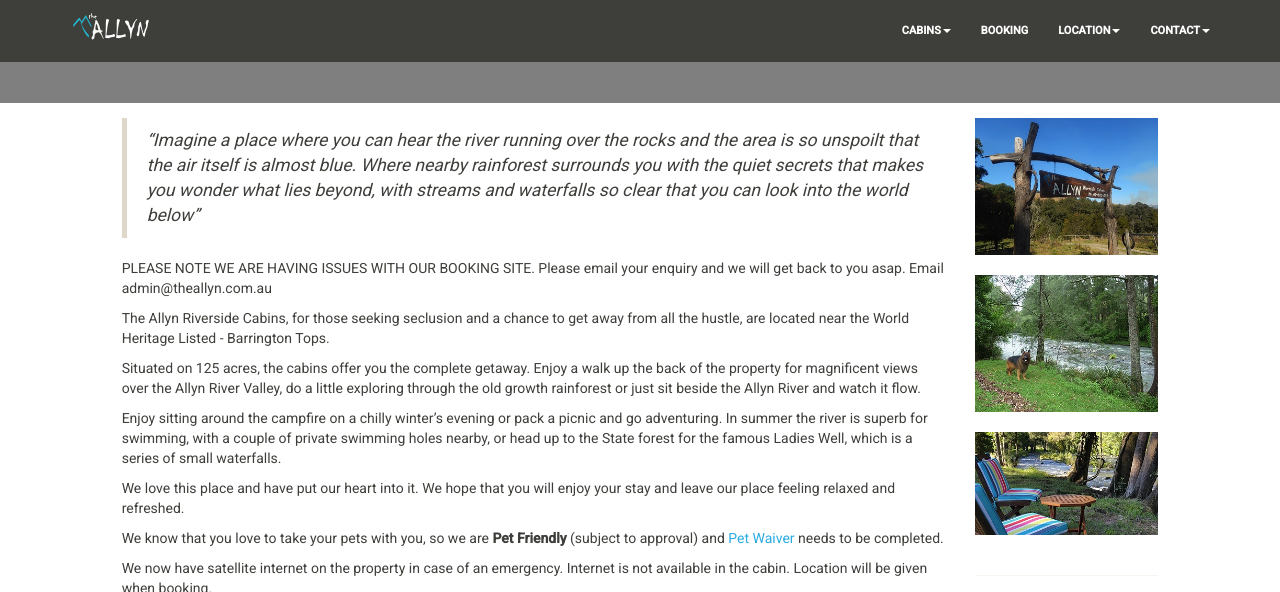
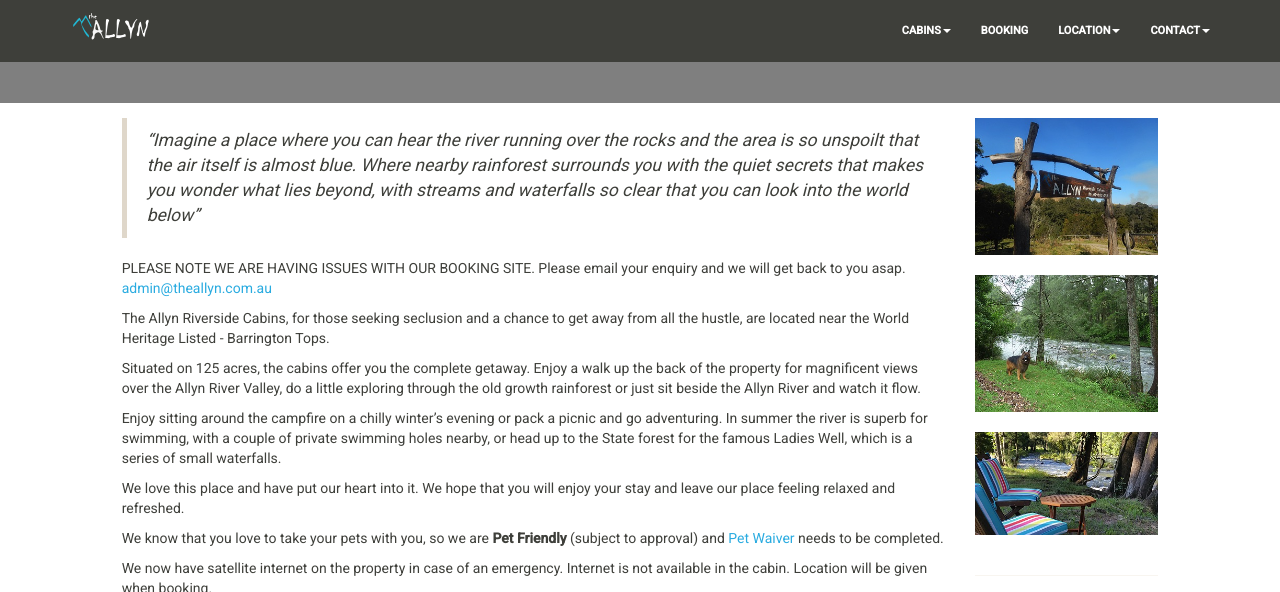
Before and after one commit to samuraibeach/theallyn, a Jekyll site: the page built from index.md, in a window 1280 px wide and 900 px high, scrolled down 367 px, cut to the strip 0-592 px from the top of the window. Built offline with Jekyll 4.4.1, drawn with Linux system fonts in a browser that asks for light colours.

Commit message:
Update from Forestry.io admin@samuraiportstephens.com.au updated index.md

```diff
--- a/index.md
+++ b/index.md
@@ -12,7 +12,7 @@ images:
 ---
 > _"Imagine a place where you can hear the river running over the rocks and the area is so unspoilt that the air itself is almost blue. Where nearby rainforest surrounds you with the quiet secrets that makes you wonder what lies beyond, with streams and waterfalls so clear that you can look into the world below"_
 
-PLEASE NOTE WE ARE HAVING ISSUES WITH OUR BOOKING SITE.  Please email your enquiry and we will get back to you asap.  Email admin@theallyn.com.au<a href= "mailto:admin@theallyn.com.au">
+PLEASE NOTE WE ARE HAVING ISSUES WITH OUR BOOKING SITE.  Please email your enquiry and we will get back to you asap.  [admin@theallyn.com.au](mailto:admin@theallyn.com.au "Email us")<a href= "mailto:admin@theallyn.com.au">
 
 The Allyn Riverside Cabins, for those seeking seclusion and a chance to get away from all the hustle, are located near the World Heritage Listed - Barrington Tops.
 
```
